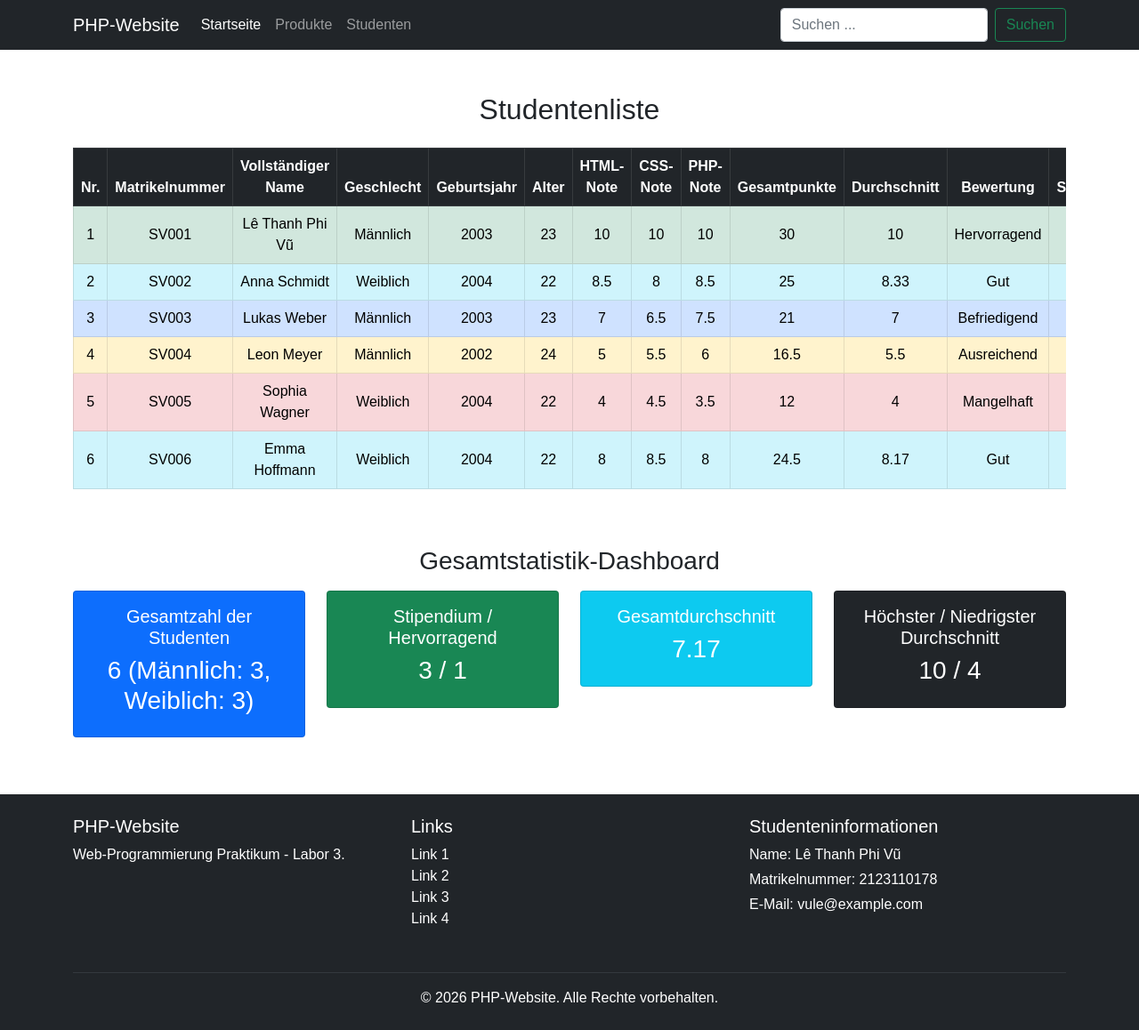
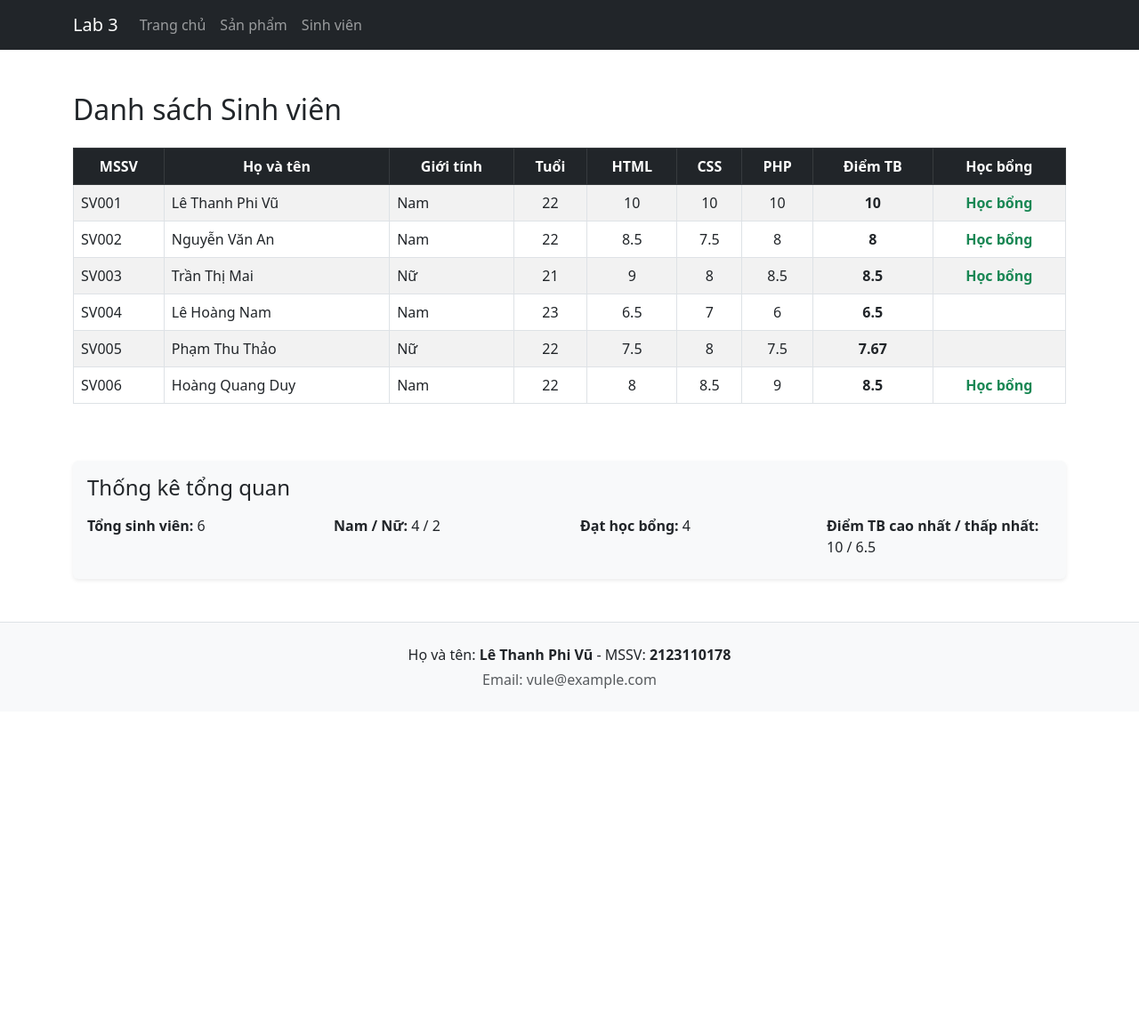
Before and after one commit to lethanhphivu04-lgtm/LeThanhPhiVu_LTW1, a PHP site: page /Lab3/index2.php in a window 1280 px wide. Shown: the whole page at 89% size. After the commit the page ends 774 px from the top, so only its background shows below. Run offline with PHP 8.4, Linux system fonts and the light colour scheme.

Commit message:
add lab3

```diff
--- a/Lab3/classes/Student.php
+++ b/Lab3/classes/Student.php
@@ -1,91 +1,63 @@
 <?php
-class Student {
-    public $studentenId;
-    public $vollstaendigerName;
-    public $geschlecht;
-    public $geburtsjahr;
-    public $htmlNote;
-    public $cssNote;
-    public $phpNote;
+class Student
+{
+    public $studentId;
+    public $fullName;
+    public $gender;
+    public $birthYear;
+    public $scoreHtml;
+    public $scoreCss;
+    public $scorePhp;
 
-    public function __construct($studentenId, $vollstaendigerName, $geschlecht, $geburtsjahr, $htmlNote, $cssNote, $phpNote) {
-        $this->studentenId = $studentenId;
-        $this->vollstaendigerName = $vollstaendigerName;
-        $this->geschlecht = $geschlecht;
-        $this->geburtsjahr = $geburtsjahr;
-        $this->htmlNote = $htmlNote;
-        $this->cssNote = $cssNote;
-        $this->phpNote = $phpNote;
+    public function __construct($studentId, $fullName, $gender, $birthYear, $scoreHtml, $scoreCss, $scorePhp)
+    {
+        $this->studentId = $studentId;
+        $this->fullName = $fullName;
+        $this->gender = $gender;
+        $this->birthYear = $birthYear;
+        $this->scoreHtml = $scoreHtml;
+        $this->scoreCss = $scoreCss;
+        $this->scorePhp = $scorePhp;
     }
 
-    public function gesamtpunkteHolen() {
-        return $this->htmlNote + $this->cssNote + $this->phpNote;
+    public function calculateAverage()
+    {
+        return round(($this->scoreHtml + $this->scoreCss + $this->scorePhp) / 3, 2);
     }
 
-    public function alterHolen() {
-        return date("Y") - $this->geburtsjahr;
+    public function getAge()
+    {
+        return date("Y") - $this->birthYear;
     }
 
-    public function durchschnittHolen() {
-        return round($this->gesamtpunkteHolen() / 3, 2);
+    public function isScholarship()
+    {
+        if ($this->calculateAverage() >= 8.0 && $this->scoreHtml >= 7.0 && $this->scoreCss >= 7.0 && $this->scorePhp >= 7.0) {
+            return true;
+        }
+        return false;
     }
 
-    public function bewertungHolen() {
-        $durchschnitt = $this->durchschnittHolen();
-        if ($durchschnitt >= 9.0) {
-            return "Hervorragend";
-        } elseif ($durchschnitt >= 8.0) {
-            return "Gut";
-        } elseif ($durchschnitt >= 6.5) {
-            return "Befriedigend";
-        } elseif ($durchschnitt >= 5.0) {
-            return "Ausreichend";
-        } else {
-            return "Mangelhaft";
-        }
-    }
-
-    public function stipendiumHolen() {
-        if ($this->durchschnittHolen() >= 8.0 && $this->htmlNote >= 5.0 && $this->cssNote >= 5.0 && $this->phpNote >= 5.0) {
-            return "Ja";
-        }
-        return "";
-    }
-
-    public function infoAnzeigen($nr) {
-        $alter = $this->alterHolen();
-        $gesamt = $this->gesamtpunkteHolen();
-        $durchschnitt = $this->durchschnittHolen();
-        $bewertung = $this->bewertungHolen();
-        $stipendium = $this->stipendiumHolen();
-
-        $bgKlasse = "";
-        if ($bewertung == "Hervorragend") {
-            $bgKlasse = "table-success";
-        } elseif ($bewertung == "Gut") {
-            $bgKlasse = "table-info";
-        } elseif ($bewertung == "Befriedigend") {
-            $bgKlasse = "table-primary";
-        } elseif ($bewertung == "Ausreichend") {
-            $bgKlasse = "table-warning";
-        } else {
-            $bgKlasse = "table-danger";
+    public function displayInfo()
+    {
+        $avg = $this->calculateAverage();
+        $age = $this->getAge();
+        $scholarshipText = "";
+        if ($this->isScholarship()) {
+            $scholarshipText = "Học bổng";
         }
 
-        echo "<tr class='$bgKlasse'>
-            <td>$nr</td>
-            <td>$this->studentenId</td>
-            <td>$this->vollstaendigerName</td>
-            <td>$this->geschlecht</td>
-            <td>$this->geburtsjahr</td>
-            <td>$alter</td>
-            <td>$this->htmlNote</td>
-            <td>$this->cssNote</td>
-            <td>$this->phpNote</td>
-            <td>$gesamt</td>
-            <td>$durchschnitt</td>
-            <td>$bewertung</td>
-            <td>$stipendium</td>
-        </tr>";
+        echo "<tr>";
+        echo "<td>" . $this->studentId . "</td>";
+        echo "<td>" . $this->fullName . "</td>";
+        echo "<td>" . $this->gender . "</td>";
+        echo "<td class='text-center'>" . $age . "</td>";
+        echo "<td class='text-center'>" . $this->scoreHtml . "</td>";
+        echo "<td class='text-center'>" . $this->scoreCss . "</td>";
+        echo "<td class='text-center'>" . $this->scorePhp . "</td>";
+        echo "<td class='text-center fw-bold'>" . $avg . "</td>";
+        echo "<td class='text-center text-success fw-bold'>" . $scholarshipText . "</td>";
+        echo "</tr>";
     }
 }
+?>
--- a/Lab3/includes/footer.php
+++ b/Lab3/includes/footer.php
@@ -1,35 +1,9 @@
-    <!-- Footer -->
-    <footer class="bg-dark text-white mt-5 py-4">
+    <footer class="bg-light text-center py-4 mt-5 border-top">
         <div class="container">
-            <div class="row">
-                <div class="col-md-4 mb-3">
-                    <h5>PHP-Website</h5>
-                    <p>Web-Programmierung Praktikum - Labor 3.</p>
-                </div>
-                <div class="col-md-4 mb-3">
-                    <h5>Links</h5>
-                    <ul class="list-unstyled">
-                        <li><a href="#" class="text-white text-decoration-none">Link 1</a></li>
-                        <li><a href="#" class="text-white text-decoration-none">Link 2</a></li>
-                        <li><a href="#" class="text-white text-decoration-none">Link 3</a></li>
-                        <li><a href="#" class="text-white text-decoration-none">Link 4</a></li>
-                    </ul>
-                </div>
-                <div class="col-md-4 mb-3">
-                    <h5>Studenteninformationen</h5>
-                    <p class="mb-1">Name: Lê Thanh Phi Vũ</p>
-                    <p class="mb-1">Matrikelnummer: 2123110178</p>
-                    <p class="mb-1">E-Mail: vule@example.com</p>
-                </div>
-            </div>
-            <hr class="bg-secondary">
-            <div class="text-center">
-                <p class="mb-0">&copy; 2026 PHP-Website. Alle Rechte vorbehalten.</p>
-            </div>
+            <p class="mb-1">Họ và tên: <strong>Lê Thanh Phi Vũ</strong> - MSSV: <strong>2123110178</strong></p>
+            <p class="mb-0 text-muted">Email: vule@example.com</p>
         </div>
     </footer>
-
-    <!-- Bootstrap 5 Bundle JS -->
-    <script src="https://cdn.jsdelivr.net/npm/bootstrap@5.0.2/dist/js/bootstrap.bundle.min.js"></script>
+    <script src="https://cdn.jsdelivr.net/npm/bootstrap@5.3.0/dist/js/bootstrap.bundle.min.js"></script>
 </body>
 </html>
--- a/Lab3/includes/header.php
+++ b/Lab3/includes/header.php
@@ -1,37 +1,21 @@
 <!DOCTYPE html>
-<html lang="de">
+<html lang="vi">
 <head>
     <meta charset="UTF-8">
     <meta name="viewport" content="width=device-width, initial-scale=1.0">
-    <title>PHP-Website - Labor 3</title>
-    <!-- Bootstrap 5 CSS -->
-    <link href="https://cdn.jsdelivr.net/npm/bootstrap@5.0.2/dist/css/bootstrap.min.css" rel="stylesheet">
-    <link rel="stylesheet" href="assets/style.css">
+    <title>Thực hành Lab 3 - PHP & Bootstrap 5</title>
+    <link href="https://cdn.jsdelivr.net/npm/bootstrap@5.3.0/dist/css/bootstrap.min.css" rel="stylesheet">
 </head>
 <body>
-    <!-- Header & Navigation -->
-    <nav class="navbar navbar-expand-lg navbar-dark bg-dark">
+    <nav class="navbar navbar-expand-lg navbar-dark bg-dark mb-4">
         <div class="container">
-            <a class="navbar-brand" href="index.php">PHP-Website</a>
-            <button class="navbar-toggler" type="button" data-bs-toggle="collapse" data-bs-target="#navbarNav">
-                <span class="navbar-toggler-icon"></span>
-            </button>
-            <div class="collapse navbar-collapse" id="navbarNav">
-                <ul class="navbar-nav me-auto mb-2 mb-lg-0">
-                    <li class="nav-item">
-                        <a class="nav-link active" href="index.php">Startseite</a>
-                    </li>
-                    <li class="nav-item">
-                        <a class="nav-link" href="index.php">Produkte</a>
-                    </li>
-                    <li class="nav-item">
-                        <a class="nav-link" href="index2.php">Studenten</a>
-                    </li>
+            <a class="navbar-brand" href="index.php">Lab 3</a>
+            <div class="collapse navbar-collapse">
+                <ul class="navbar-nav me-auto">
+                    <li class="nav-item"><a class="nav-link" href="index.php">Trang chủ</a></li>
+                    <li class="nav-item"><a class="nav-link" href="index.php">Sản phẩm</a></li>
+                    <li class="nav-item"><a class="nav-link" href="index2.php">Sinh viên</a></li>
                 </ul>
-                <form class="d-flex">
-                    <input class="form-control me-2" type="search" placeholder="Suchen ...">
-                    <button class="btn btn-outline-success" type="submit">Suchen</button>
-                </form>
             </div>
         </div>
     </nav>
--- a/Lab3/index2.php
+++ b/Lab3/index2.php
@@ -2,112 +2,87 @@
 require "includes/header.php";
 require "classes/Student.php";
 
-$studenten = [
-    new Student("SV001", "Lê Thanh Phi Vũ", "Männlich", 2003, 10.0, 10.0, 10.0),
-    new Student("SV002", "Anna Schmidt", "Weiblich", 2004, 8.5, 8.0, 8.5),
-    new Student("SV003", "Lukas Weber", "Männlich", 2003, 7.0, 6.5, 7.5),
-    new Student("SV004", "Leon Meyer", "Männlich", 2002, 5.0, 5.5, 6.0),
-    new Student("SV005", "Sophia Wagner", "Weiblich", 2004, 4.0, 4.5, 3.5),
-    new Student("SV006", "Emma Hoffmann", "Weiblich", 2004, 8.0, 8.5, 8.0)
+$students = [
+    new Student("SV001", "Lê Thanh Phi Vũ", "Nam", 2004, 10, 10, 10),
+    new Student("SV002", "Nguyễn Văn An", "Nam", 2004, 8.5, 7.5, 8.0),
+    new Student("SV003", "Trần Thị Mai", "Nữ", 2005, 9.0, 8.0, 8.5),
+    new Student("SV004", "Lê Hoàng Nam", "Nam", 2003, 6.5, 7.0, 6.0),
+    new Student("SV005", "Phạm Thu Thảo", "Nữ", 2004, 7.5, 8.0, 7.5),
+    new Student("SV006", "Hoàng Quang Duy", "Nam", 2004, 8.0, 8.5, 9.0)
 ];
 
-// Einfache Statistik mit foreach-Schleife
-$gesamtAnzahl = count($studenten);
-$maennlichAnzahl = 0;
-$weiblichAnzahl = 0;
-$stipendiumAnzahl = 0;
-$hervorragendAnzahl = 0;
-$summeDurchschnitt = 0;
-$maxDurchschnitt = 0;
-$minDurchschnitt = 10;
+$totalStudents = count($students);
+$maleCount = 0;
+$femaleCount = 0;
+$scholarshipCount = 0;
+$maxAvg = 0;
+$minAvg = 10;
 
-foreach ($studenten as $s) {
-    if ($s->geschlecht == "Männlich") {
-        $maennlichAnzahl++;
+foreach ($students as $st) {
+    if ($st->gender == "Nam") {
+        $maleCount++;
     } else {
-        $weiblichAnzahl++;
+        $femaleCount++;
     }
 
-    if ($s->stipendiumHolen() == "Ja") {
-        $stipendiumAnzahl++;
+    if ($st->isScholarship()) {
+        $scholarshipCount++;
     }
 
-    if ($s->bewertungHolen() == "Hervorragend") {
-        $hervorragendAnzahl++;
+    $avg = $st->calculateAverage();
+    if ($avg > $maxAvg) {
+        $maxAvg = $avg;
     }
-
-    $durchschnitt = $s->durchschnittHolen();
-    $summeDurchschnitt += $durchschnitt;
-
-    if ($durchschnitt > $maxDurchschnitt) {
-        $maxDurchschnitt = $durchschnitt;
-    }
-    if ($durchschnitt < $minDurchschnitt) {
-        $minDurchschnitt = $durchschnitt;
+    if ($avg < $minAvg) {
+        $minAvg = $avg;
     }
 }
-
-$gesamtdurchschnittAller = round($summeDurchschnitt / $gesamtAnzahl, 2);
 ?>
 
 <main class="container my-5">
-    <h2 class="mb-4 text-center">Studentenliste</h2>
+    <h2 class="mb-4">Danh sách Sinh viên</h2>
 
-    <!-- Studententabelle -->
     <div class="table-responsive mb-5">
-        <table class="table table-bordered table-hover align-middle text-center">
-            <thead class="table-dark">
+        <table class="table table-bordered table-hover table-striped align-middle">
+            <thead class="table-dark text-center">
                 <tr>
-                    <th>Nr.</th>
-                    <th>Matrikelnummer</th>
-                    <th>Vollständiger Name</th>
-                    <th>Geschlecht</th>
-                    <th>Geburtsjahr</th>
-                    <th>Alter</th>
-                    <th>HTML-Note</th>
-                    <th>CSS-Note</th>
-                    <th>PHP-Note</th>
-                    <th>Gesamtpunkte</th>
-                    <th>Durchschnitt</th>
-                    <th>Bewertung</th>
-                    <th>Stipendium</th>
+                    <th>MSSV</th>
+                    <th>Họ và tên</th>
+                    <th>Giới tính</th>
+                    <th>Tuổi</th>
+                    <th>HTML</th>
+                    <th>CSS</th>
+                    <th>PHP</th>
+                    <th>Điểm TB</th>
+                    <th>Học bổng</th>
                 </tr>
             </thead>
             <tbody>
                 <?php
-                foreach ($studenten as $index => $student) {
-                    $student->infoAnzeigen($index + 1);
+                foreach ($students as $student) {
+                    $student->displayInfo();
                 }
                 ?>
             </tbody>
         </table>
     </div>
 
-    <!-- Statistik-Dashboard unter der Tabelle -->
-    <h3 class="mb-3 text-center">Gesamtstatistik-Dashboard</h3>
-    <div class="row mb-4 text-center">
-        <div class="col-md-3 mb-3">
-            <div class="card bg-primary text-white p-3">
-                <h5>Gesamtzahl der Studenten</h5>
-                <h3><?php echo $gesamtAnzahl; ?> (Männlich: <?php echo $maennlichAnzahl; ?>, Weiblich: <?php echo $weiblichAnzahl; ?>)</h3>
-            </div>
-        </div>
-        <div class="col-md-3 mb-3">
-            <div class="card bg-success text-white p-3">
-                <h5>Stipendium / Hervorragend</h5>
-                <h3><?php echo $stipendiumAnzahl; ?> / <?php echo $hervorragendAnzahl; ?></h3>
-            </div>
-        </div>
-        <div class="col-md-3 mb-3">
-            <div class="card bg-info text-white p-3">
-                <h5>Gesamtdurchschnitt</h5>
-                <h3><?php echo $gesamtdurchschnittAller; ?></h3>
-            </div>
-        </div>
-        <div class="col-md-3 mb-3">
-            <div class="card bg-dark text-white p-3">
-                <h5>Höchster / Niedrigster Durchschnitt</h5>
-                <h3><?php echo $maxDurchschnitt; ?> / <?php echo $minDurchschnitt; ?></h3>
+    <div class="card bg-light border-0 shadow-sm">
+        <div class="card-body">
+            <h4 class="card-title mb-3">Thống kê tổng quan</h4>
+            <div class="row">
+                <div class="col-md-3 mb-2">
+                    <strong>Tổng sinh viên:</strong> <?php echo $totalStudents; ?>
+                </div>
+                <div class="col-md-3 mb-2">
+                    <strong>Nam / Nữ:</strong> <?php echo $maleCount . " / " . $femaleCount; ?>
+                </div>
+                <div class="col-md-3 mb-2">
+                    <strong>Đạt học bổng:</strong> <?php echo $scholarshipCount; ?>
+                </div>
+                <div class="col-md-3 mb-2">
+                    <strong>Điểm TB cao nhất / thấp nhất:</strong> <?php echo $maxAvg . " / " . $minAvg; ?>
+                </div>
             </div>
         </div>
     </div>
```
Also changed, not shown: Lab3/functions/common.php (+42 -38 lines), Lab3/index.php (+12 -14 lines).
